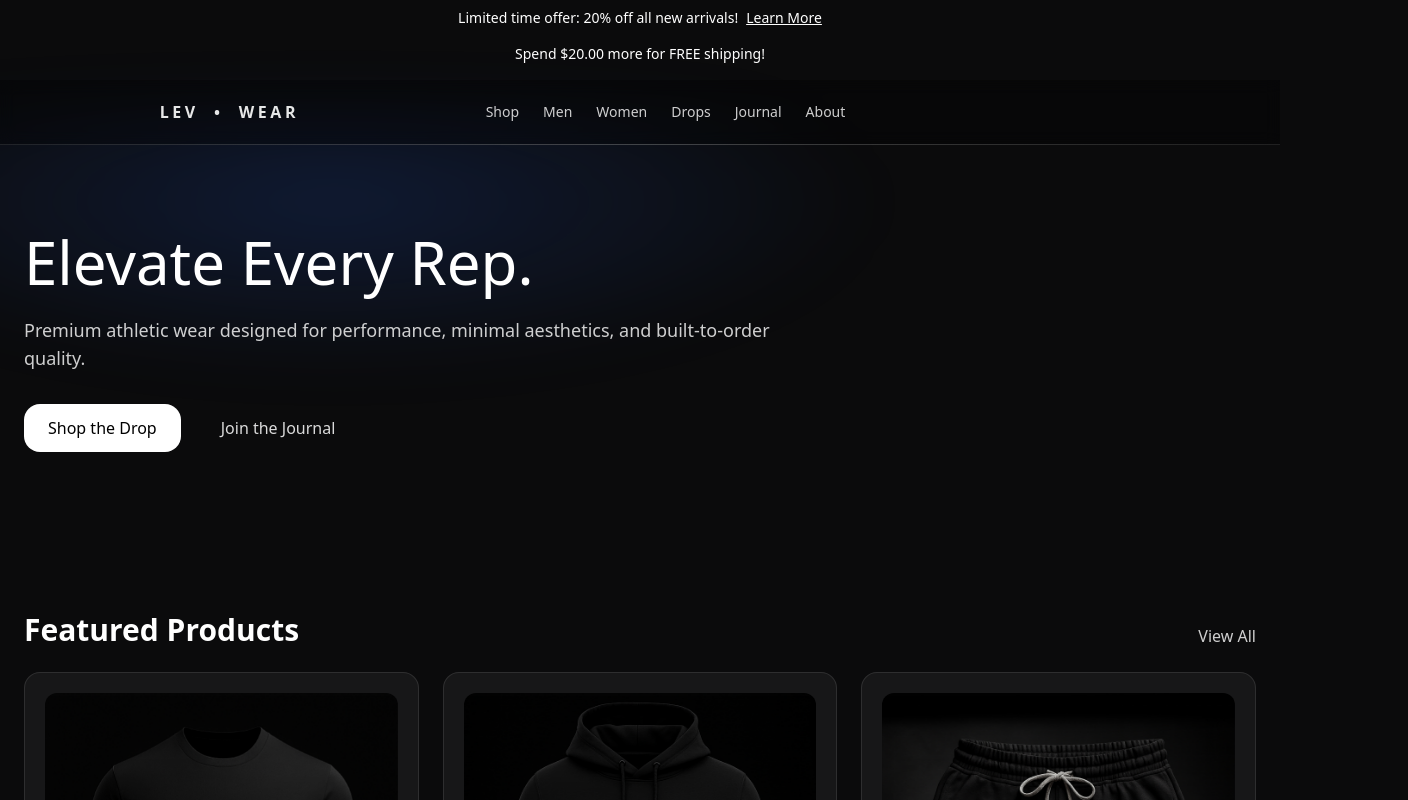
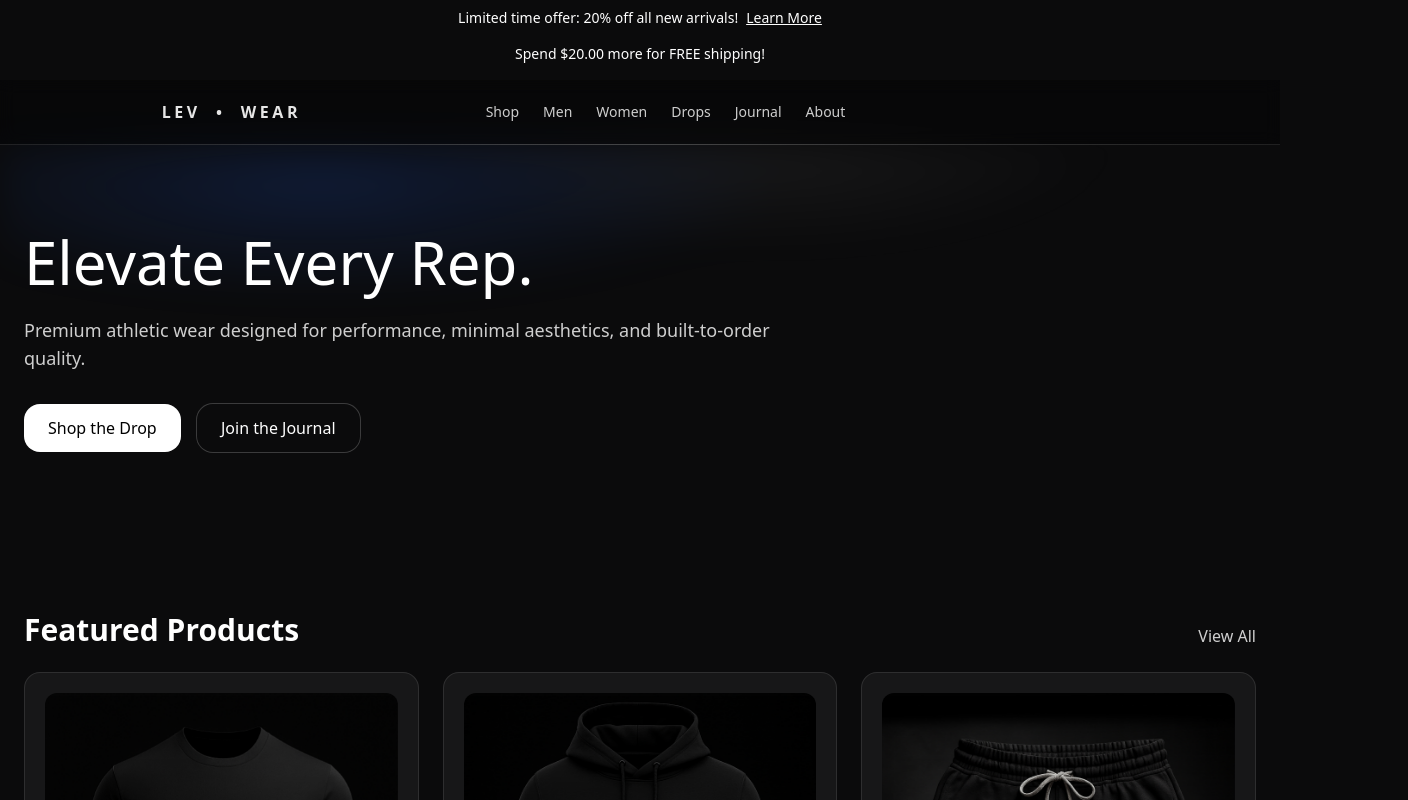
Before and after one commit to BitCoinKing/levwear, a Next.js app: page / in a window 1280 px wide. Shown: the top 800 px of the page, 1408 px wide, since content can reach past the window. Built offline with nearby package versions, Linux system fonts and the light colour scheme.

Commit message:
feat(ui): cinematic hero, magnetic CTAs, centered/optically balanced navbar, utilities

```diff
--- a/src/app/globals.css
+++ b/src/app/globals.css
@@ -87,8 +87,10 @@
     @apply inline-flex items-center justify-center rounded-2xl px-6 py-3 bg-white text-black font-medium hover:bg-white/90 transition;
   }
   .btn-ghost {
-    @apply inline-flex items-center justify-center rounded-2xl px-6 py-3 text-white/85 hover:bg-white/5 transition;
+    @apply inline-flex items-center justify-center rounded-2xl px-6 py-3 ring-1 ring-white/20 hover:bg-white/5 transition;
   }
+
+  /* Cinematic hero spotlight (soft gradient bloom) */
   .hero-spotlight {
     position: relative;
     isolation: isolate;
@@ -96,11 +98,47 @@
   .hero-spotlight::before {
     content: '';
     position: absolute;
-    inset: -10% -10% auto -10%;
-    height: 480px;
-    background: radial-gradient(60% 60% at 30% 20%, rgba(37, 99, 235, 0.18), transparent 60%);
-    filter: blur(30px);
+    inset: 0;
+    background:
+      radial-gradient(60% 50% at 25% 10%, rgba(37, 99, 235, 0.18), transparent 60%),
+      radial-gradient(40% 40% at 60% 0%, rgba(255, 255, 255, 0.06), transparent 70%);
+    filter: blur(18px);
     z-index: -1;
     pointer-events: none;
   }
+
+  /* Magnetic / tactile feel (subtle hover scale) */
+  .cta-magnetic {
+    @apply relative will-change-transform;
+  }
+  .cta-magnetic:hover {
+    transform: translateZ(0) scale(1.03);
+  }
+  .cta-magnetic:active {
+    transform: translateZ(0) scale(0.98);
+  }
+
+  /* Slow pulse for background shimmer */
+  @keyframes pulse-slow {
+    0%,
+    100% {
+      opacity: 0.85;
+    }
+    50% {
+      opacity: 1;
+    }
+  }
+  .animate-pulse-slow {
+    animation: pulse-slow 6s ease-in-out infinite;
+  }
+
+  /* Optical centering for logo on large screens */
+  .nav-logo {
+    letter-spacing: 0.22em;
+  }
+  @media (min-width: 1024px) {
+    .nav-logo {
+      transform: translateX(2px);
+    } /* tiny optical nudge */
+  }
 }
--- a/src/app/page.tsx
+++ b/src/app/page.tsx
@@ -1,5 +1,8 @@
+'use client'
+
 import Link from 'next/link'
 import ProductCard from '../components/ProductCard'
+import { motion } from 'framer-motion'
 
 const features = [
   {
@@ -39,24 +42,29 @@ export default function Home() {
   // Minor change to trigger a commit and push
   return (
     <>
-      {/* HERO */}
+      {/* HERO (cinematic) */}
       <section className='section-y hero-spotlight'>
         <div className='container-lev'>
-          <div className='max-w-3xl'>
+          <motion.div
+            initial={{ opacity: 0, y: 18 }}
+            animate={{ opacity: 1, y: 0 }}
+            transition={{ duration: 0.7, ease: 'easeOut' }}
+            className='max-w-3xl'
+          >
             <h1 className='headline'>Elevate Every Rep.</h1>
             <p className='subhead mt-4'>
               Premium athletic wear designed for performance, minimal aesthetics, and built-to-order
               quality.
             </p>
             <div className='mt-8 flex gap-4'>
-              <Link href='/shop' className='btn-primary'>
-                Shop the Drop
+              <Link href='/shop' className='btn-primary cta-magnetic'>
+                <span>Shop the Drop</span>
               </Link>
-              <Link href='/journal' className='btn-ghost'>
-                Join the Journal
+              <Link href='/journal' className='btn-ghost cta-magnetic'>
+                <span>Join the Journal</span>
               </Link>
             </div>
-          </div>
+          </motion.div>
         </div>
       </section>
 
--- a/src/components/layout/navbar.tsx
+++ b/src/components/layout/navbar.tsx
@@ -20,15 +20,13 @@ const NAV = [
 export default function Navbar() {
   const mounted = useMounted()
   const pathname = usePathname()
-  if (!mounted) return null // avoid SSR/CSR id mismatch
+  if (!mounted) return null
 
   return (
     <motion.header
       initial={false}
-      className='sticky top-0 z-50 border-b border-white/10
-                 supports-[backdrop-filter]:bg-black/30 backdrop-blur'
+      className='sticky top-0 z-50 border-b border-white/10 supports-[backdrop-filter]:bg-black/30 backdrop-blur'
     >
-      {/* scroll shadow */}
       <div className='pointer-events-none absolute inset-x-0 top-full h-px bg-gradient-to-r from-transparent via-white/15 to-transparent' />
 
       <div className='container-lev h-16 grid grid-cols-3 items-center'>
@@ -37,12 +35,11 @@ export default function Navbar() {
           <MobileMenu pathname={pathname} />
         </div>
 
-        {/* Center: LOGO */}
+        {/* Centered Logo (optically balanced) */}
         <div className='flex items-center justify-center'>
           <Link
             href='/'
-            className='select-none tracking-[0.22em] text-sm md:text-base font-semibold
-                       text-white/90 hover:text-white transition'
+            className='nav-logo select-none text-sm md:text-base font-semibold text-white/90 hover:text-white transition'
             aria-label='LEV WEAR home'
           >
             LEV &nbsp;•&nbsp; WEAR
@@ -60,7 +57,6 @@ export default function Navbar() {
                 className='relative text-sm text-white/80 hover:text-white transition'
               >
                 {item.label}
-                {/* Animated underline */}
                 <motion.span
                   layout
                   className='absolute -bottom-1 left-0 h-[2px] bg-white/80'
```
